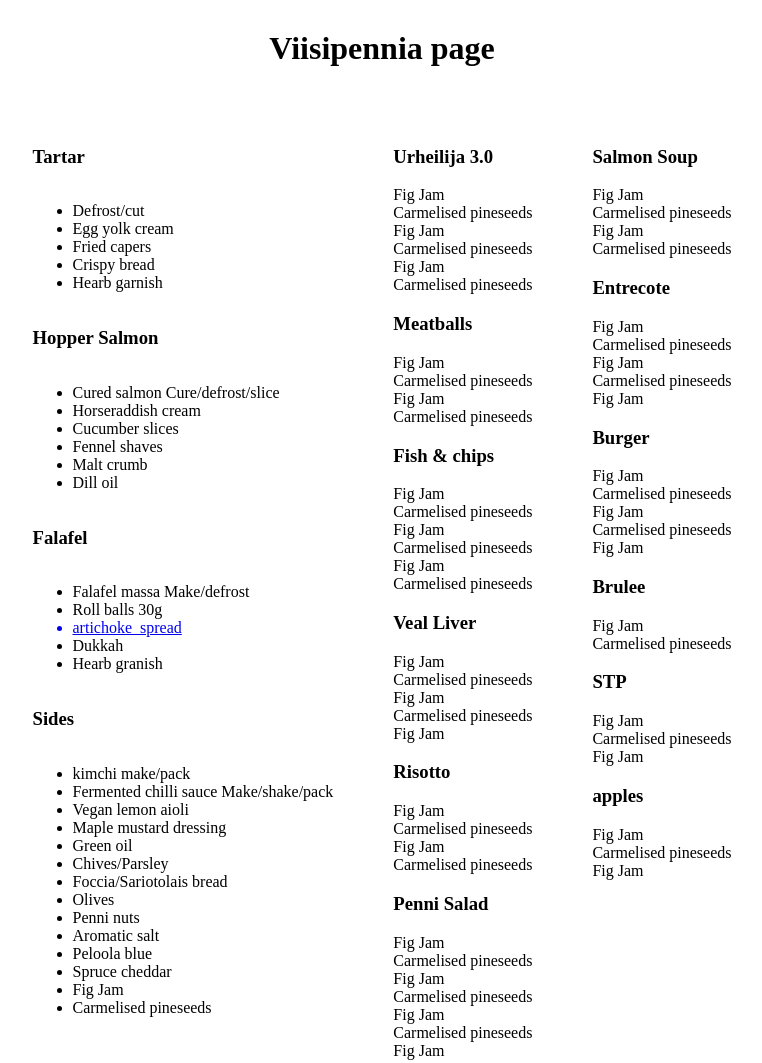
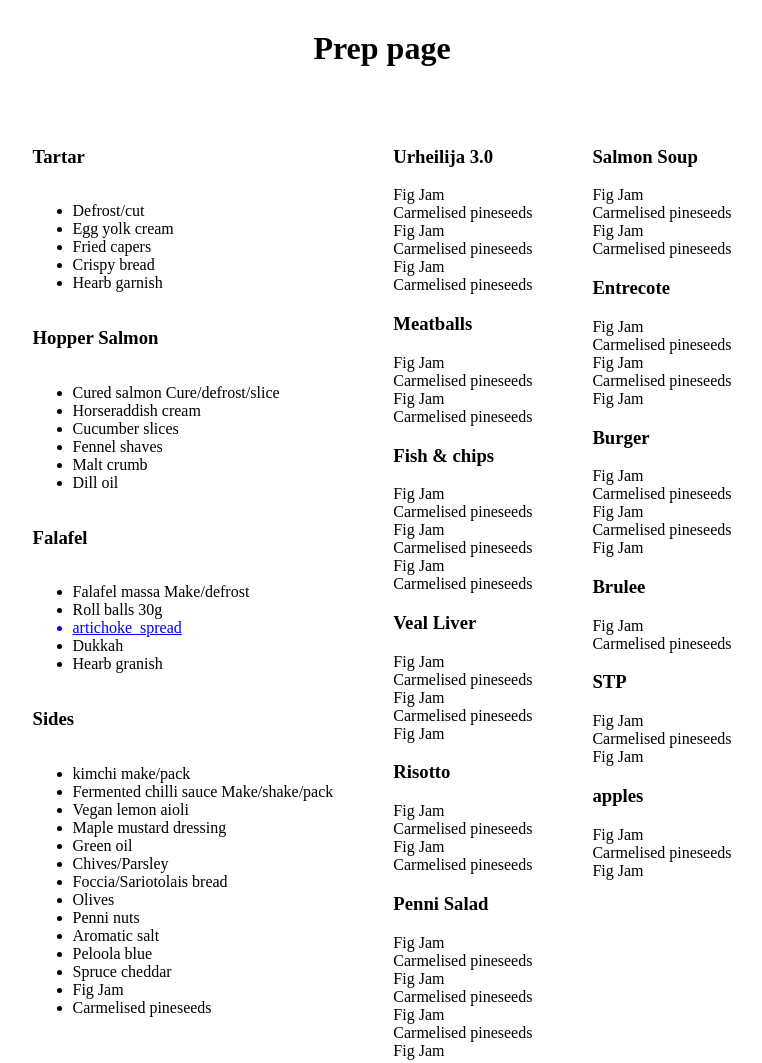
Before and after one commit to Gearoid76/test-list, a website: page index.html in a window 1280 px wide. Shown: the whole page, without its empty margins (258-1020 px from the left). Drawn offline with Linux system fonts and the light colour scheme.

```diff
--- a/index.html
+++ b/index.html
@@ -8,7 +8,7 @@
     <link rel="stylesheet" type="text/css" href="style.css" media="screen" />
 </head>
 <body>
-    <h1> Viisipennia page</h1>
+    <h1> Prep page</h1>
     <div class="flex-container">
         <div class="column1">
             <h3>Tartar</h3>
```
